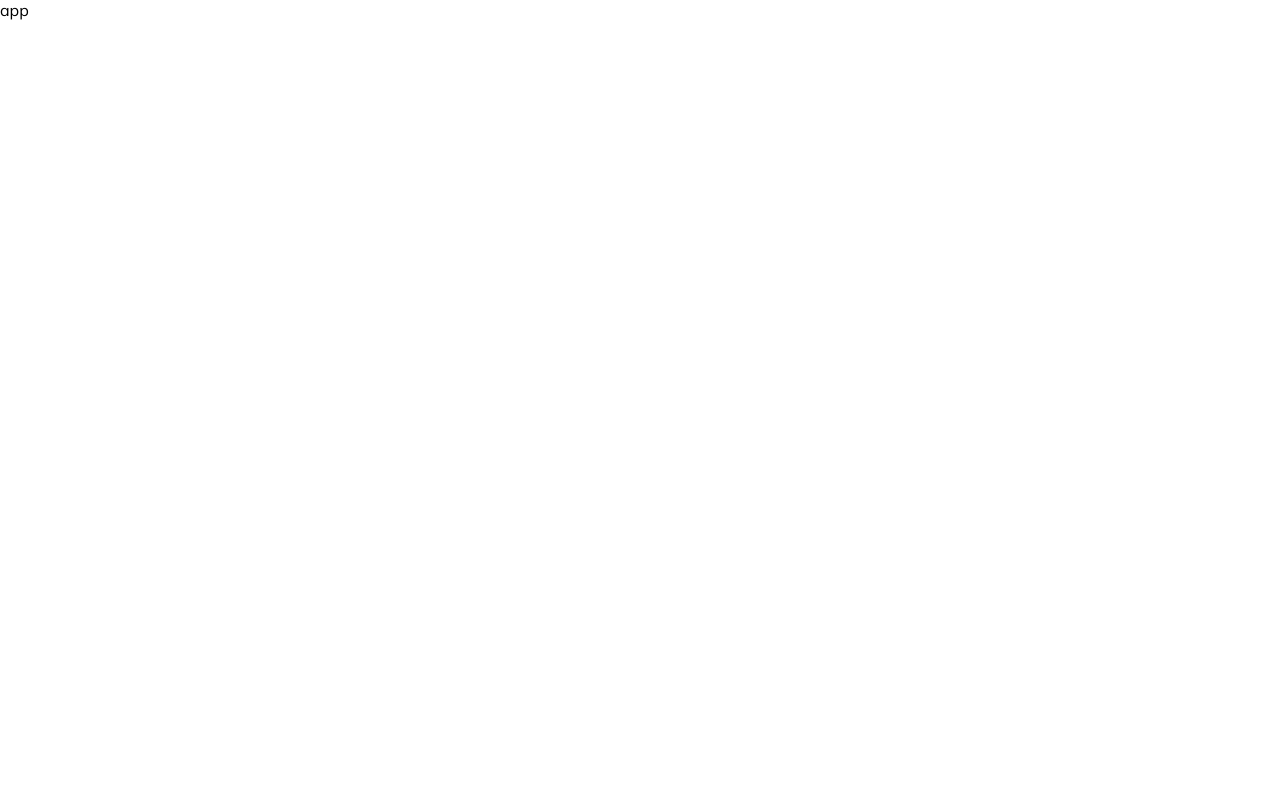
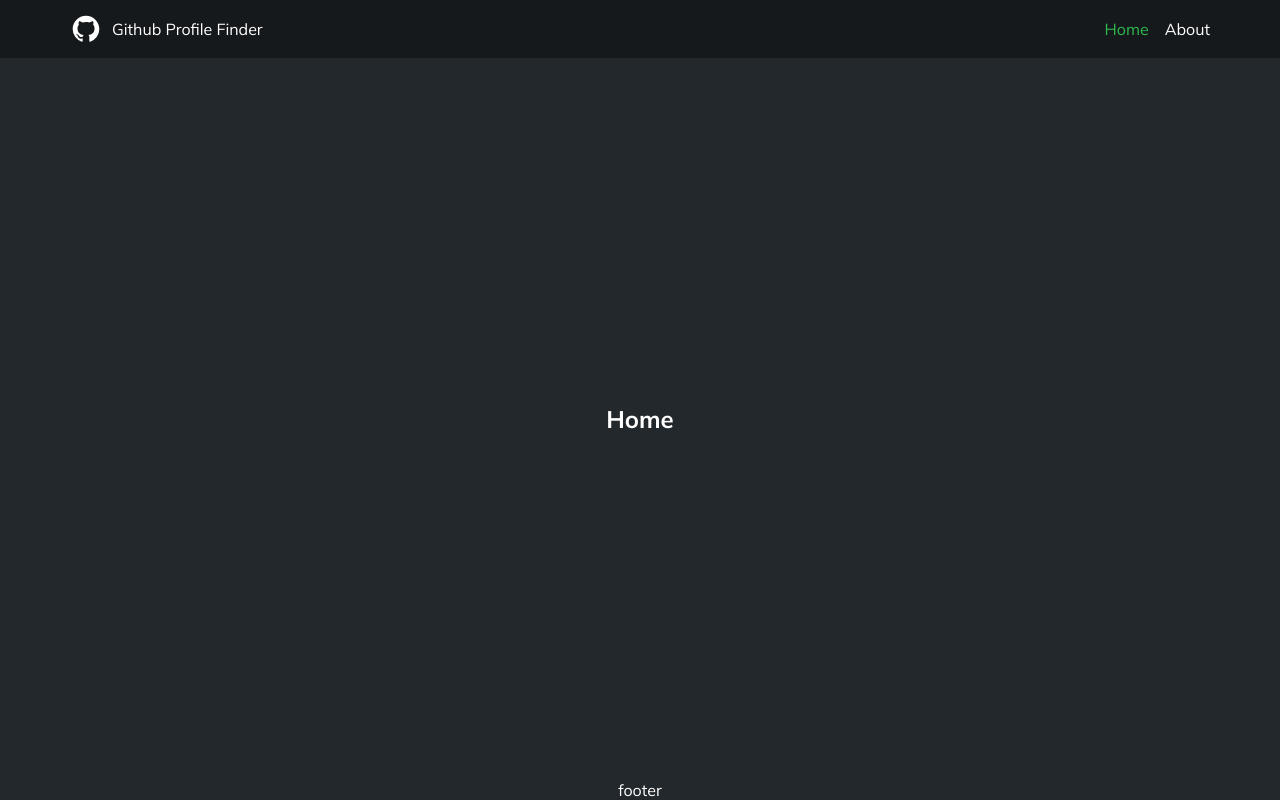
Before and after one commit to thefinethread/github-profile-finder, a React (Create React App) app: page / in a window 1280 px wide. Built offline with nearby package versions, Linux system fonts and the light colour scheme.

Commit message:
added basic css, created skelton of app, created navbar and footer layout skeleton, created routes to home,about, not found , also added navlink active class to navbar links

```diff
--- a/src/App.js
+++ /dev/null
@@ -1,5 +0,0 @@
-const App = () => {
-  return <div>app</div>;
-};
-
-export default App;
--- /dev/null
+++ b/src/App.jsx
@@ -0,0 +1,27 @@
+import { BrowserRouter as Router, Routes, Route } from 'react-router-dom';
+import Navbar from './components/Layouts/Navbar';
+import Footer from './components/Layouts/Footer';
+import Home from './pages/Home';
+import About from './pages/About';
+import NotFound from './pages/NotFound';
+
+const App = () => {
+  return (
+    <Router>
+      <div className="flex">
+        <Navbar title="Github Profile Finder" />
+        <main>
+          <Routes>
+            <Route path="/" element={<Home />} />
+            <Route path="/about" element={<About />} />
+            <Route path="/not-found" element={<NotFound />} />
+            <Route path="/*" element={<NotFound />} />
+          </Routes>
+        </main>
+        <Footer />
+      </div>
+    </Router>
+  );
+};
+
+export default App;
--- /dev/null
+++ b/src/components/Layouts/Footer.jsx
@@ -0,0 +1,5 @@
+const Footer = () => {
+  return <footer>footer</footer>;
+};
+
+export default Footer;
--- /dev/null
+++ b/src/components/Layouts/Navbar.jsx
@@ -0,0 +1,32 @@
+import { Link, NavLink } from 'react-router-dom';
+import { RiGithubFill } from 'react-icons/ri';
+
+const Navbar = ({ title }) => {
+  return (
+    <nav className="navbar">
+      <div className="container">
+        <div className="flex">
+          <Link to="/" className="flex">
+            <RiGithubFill fontSize="2rem" />
+            <div className="title">{title}</div>
+          </Link>
+
+          <ul className="flex">
+            <li>
+              <NavLink to="/" activeClassName="active">
+                Home
+              </NavLink>
+            </li>
+            <li>
+              <NavLink to="/about" activeClassName="active">
+                About
+              </NavLink>
+            </li>
+          </ul>
+        </div>
+      </div>
+    </nav>
+  );
+};
+
+export default Navbar;
--- a/src/index.css
+++ b/src/index.css
@@ -6,3 +6,60 @@
   padding: 0;
   font-family: 'Mulish', sans-serif;
 }
+
+a {
+  color: #fff;
+  text-decoration: none;
+  transition: color 0.2s ease;
+}
+
+a:hover {
+  color: #2dba4e;
+}
+
+li {
+  list-style: none;
+}
+
+.flex {
+  display: flex;
+  justify-content: space-between;
+  align-items: center;
+}
+
+.active {
+  color: #2dba4e;
+}
+
+body {
+  background-color: #23282d;
+  color: #fff;
+  height: 100vh;
+  width: 100vw;
+  overflow-x: hidden;
+}
+
+#root > div {
+  height: 100vh;
+  flex-direction: column;
+}
+
+.navbar {
+  background-color: #16191c;
+  width: 100%;
+  padding-block: 13px;
+}
+
+.navbar .title {
+  display: inline-block;
+  margin-left: 10px;
+}
+
+.container {
+  padding-inline: 20px;
+  max-width: 1180px;
+  margin-inline: auto;
+}
+.navbar ul {
+  gap: 16px;
+}
--- /dev/null
+++ b/src/pages/About.jsx
@@ -0,0 +1,5 @@
+const About = () => {
+  return <h2>About</h2>;
+};
+
+export default About;
--- /dev/null
+++ b/src/pages/Home.jsx
@@ -0,0 +1,5 @@
+const Home = () => {
+  return <h2>Home</h2>;
+};
+
+export default Home;
--- /dev/null
+++ b/src/pages/NotFound.jsx
@@ -0,0 +1,5 @@
+const NotFound = () => {
+  return <h2>notfound</h2>;
+};
+
+export default NotFound;
```
